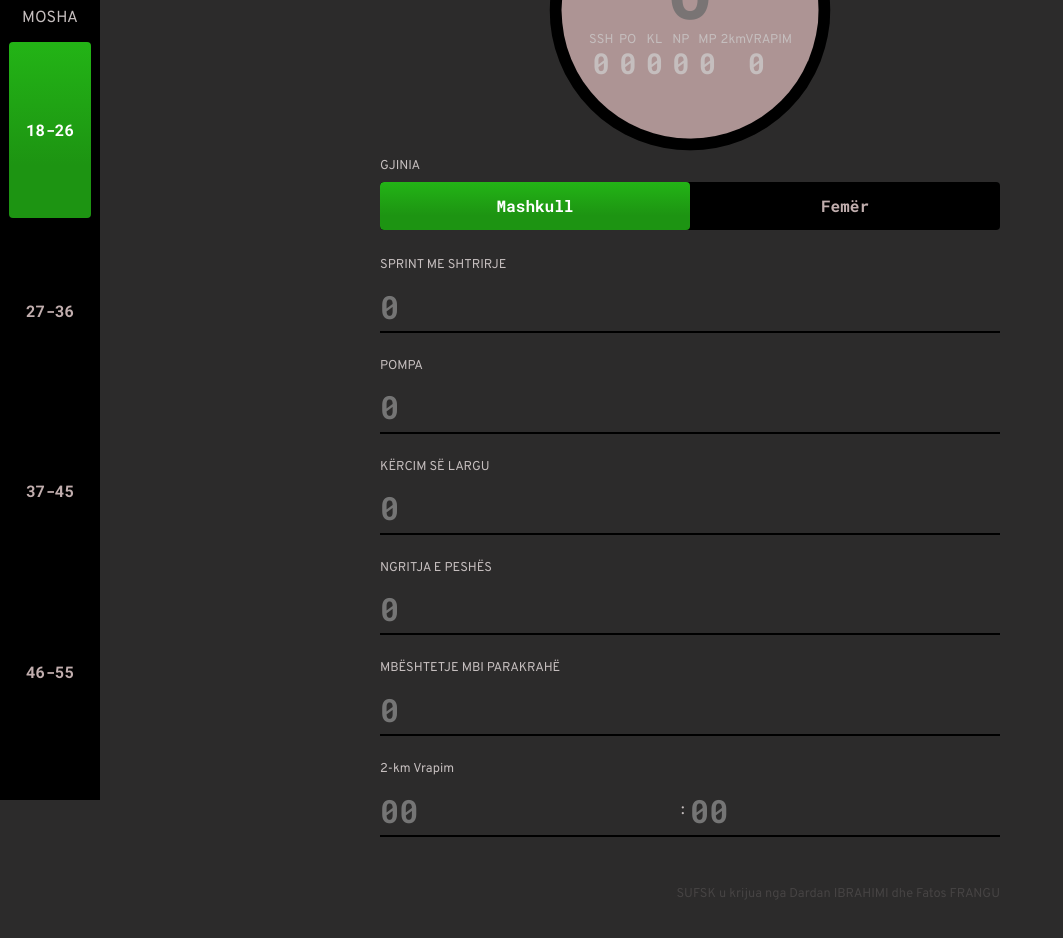
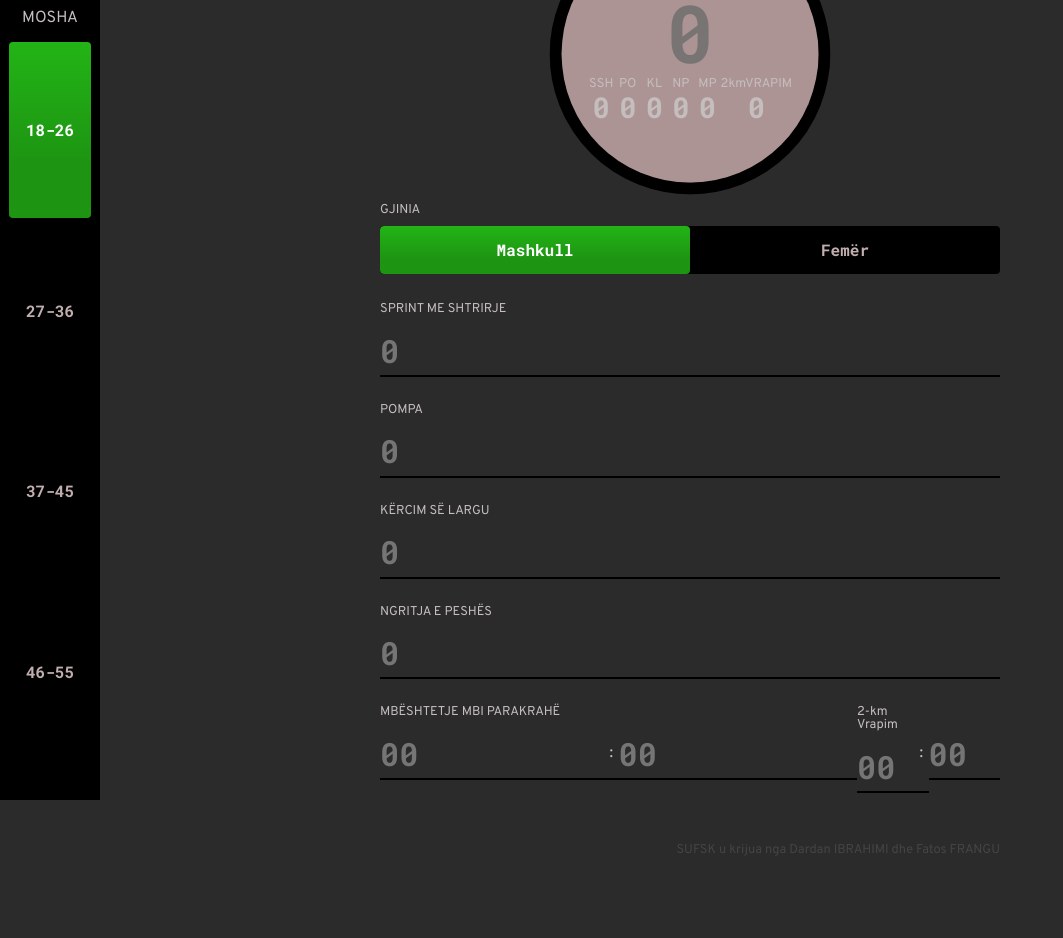
Before and after one commit to EDT0804/Test-F.F, a React (Create React App) app: page / in a window 1280 px wide. Shown: the whole page, without its empty margins (0-1063 px from the left). After the commit the page ends 896 px from the top, so only its background shows below. Built offline with nearby package versions, Linux system fonts and the light colour scheme.

Commit message:
Test D.i 4

```diff
--- a/src/App.js
+++ b/src/App.js
@@ -19,7 +19,8 @@ constructor() {
         po: '0',
         kl: '0',
         np: '0',
-        mp: '0',
+        min: '00',
+        sec: '00',
         min: '00',
         sec: '00'
       },
@@ -78,8 +79,10 @@ constructor() {
       count.kl = value;
     } else if ('np' === id) {
       count.np = value;
-    } else if ('mp' === id) {
-      count.mp = value;
+    } else if ('min' === id) {
+      count.min = value.padStart(2, "0");
+    } else if ('sec' === id) {
+      count.sec = value.padStart(2, "0");
     } else if ('min' === id) {
       count.min = value.padStart(2, "0");
     } else if ('sec' === id) {
@@ -101,15 +104,20 @@ constructor() {
    const poFinal = getNextLowestKey(poArray, count.po);
    const klFinal = getNextLowestKey(klArray, count.kl);
    const npFinal = getNextLowestKey(npArray, count.np);
-   const mpFinal = getNextLowestKey(mpArray, count.mp);
+
 
    // grab the scores from the json data
    score.ssh = standards[gender]['sprint me shtrirje'][sshFinal][0][age];
    score.po = standards[gender]['pompa'][poFinal][0][age];
    score.kl = standards[gender]['kërcim së largu'][klFinal][0][age];
    score.np = standards[gender]['ngritja e peshës'][npFinal][0][age];
-   score.mp = standards[gender]['mbështetje mbi parakrahë'][mpFinal][0][age];
 
+    if ((count.min + count.sec) === '0000') {
+     score.mp = 0;
+    } else {
+     // filter user mp time to be taken from available time
+     const mpFinal = getNextHighestKey(timeArray, (count.min + count.sec));
+     score.mp = standards[gender]['mbështetje mbi parakrahë'][mpFinal][0][age];
     if ((count.min + count.sec) === '0000') {
      score.run = 0;
     } else {
@@ -132,7 +140,7 @@ constructor() {
    this.setState({ pass });
    this.setState({ error });
   }
-
+}
   render() {
     return (
       <div className="App">
--- a/src/components/Main.js
+++ b/src/components/Main.js
@@ -48,14 +48,25 @@ render() {
                     <label className="label" htmlFor="sufsk_np">NGRITJA E PESHËS </label>
                     <div className="control">
                         <input className="input" type="number" pattern="[0-9]*" min="0" inputMode="numeric" id="sufsk_np" onChange={this.props.handleChange} placeholder="0" />
-                    </div>
                 </div>
-                <div className="field">
-                    <label className="label" htmlFor="sufsk_mp">MBËSHTETJE MBI PARAKRAHË </label>
-                    <div className="control">
-                        <input className="input" type="number" pattern="[0-9]*" min="0" inputMode="numeric" id="sufsk_mp" onChange={this.props.handleChange} placeholder="0" />
+               </div>
+                    <div className="columns">
+                        <div className="column">
+                            <div className="field">
+                                <label className="label" htmlFor="sufsk_min">MBËSHTETJE MBI PARAKRAHË</label>
+                                <div className="control">
+                                    <input className="input" type="number" pattern="[0-9]*" min="0" max="99" inputMode="numeric" id="sufsk_min" onChange={this.props.handleChange} placeholder="00" />
+                                </div>
+                            </div>
                         </div>
-                    </div>
+                        <div className="column">
+                            <div className="field">
+                                <label className="label" htmlFor="sufsk_sec">&nbsp;</label>
+                                <div className="control">
+                                    <input className="input" type="number" pattern="[0-9]*" min="0" max="59" inputMode="numeric" id="sufsk_sec" onChange={this.props.handleChange} placeholder="00" />
+                                </div>
+                            </div>
+                        </div>
                     <div className="columns">
                         <div className="column">
                             <div className="field">
@@ -75,9 +86,9 @@ render() {
                         </div>
                     </div>
                 </div>
-            </main>
-        )
+            </div>
+        </main>
+        );
     }
 }
-
 export default Main;
```
